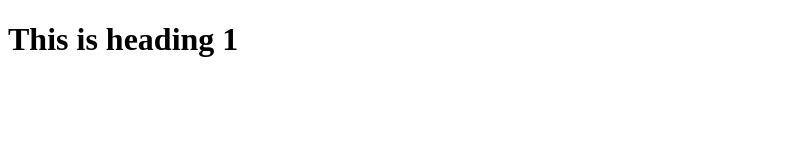
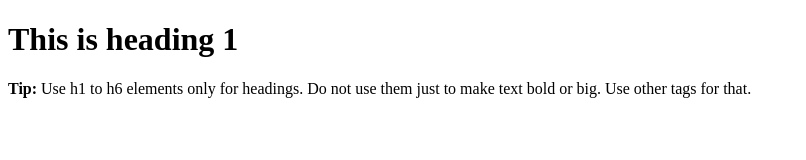
Before and after one commit to monirbmb30/git-test, a plain HTML site: page index.html in a window 1280 px wide. Shown: the whole page, without its empty margins (0-806 px from the left). Drawn offline with Linux system fonts and the light colour scheme.

Commit message:
Second Commit

```diff
--- a/index.html
+++ b/index.html
@@ -1,6 +1,11 @@
 <!DOCTYPE html>
 <html>
 <body>
+
 <h1>This is heading 1</h1>
+
+
+<p><b>Tip:</b> Use h1 to h6 elements only for headings. Do not use them just to make text bold or big. Use other tags for that.</p>
+
 </body>
 </html>
```
